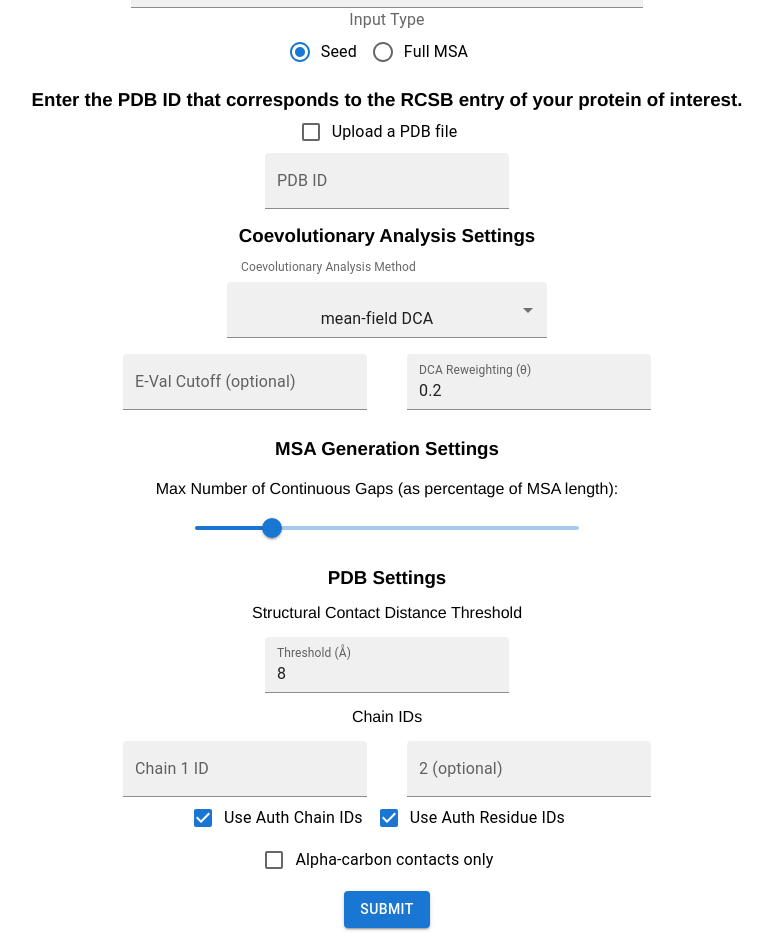
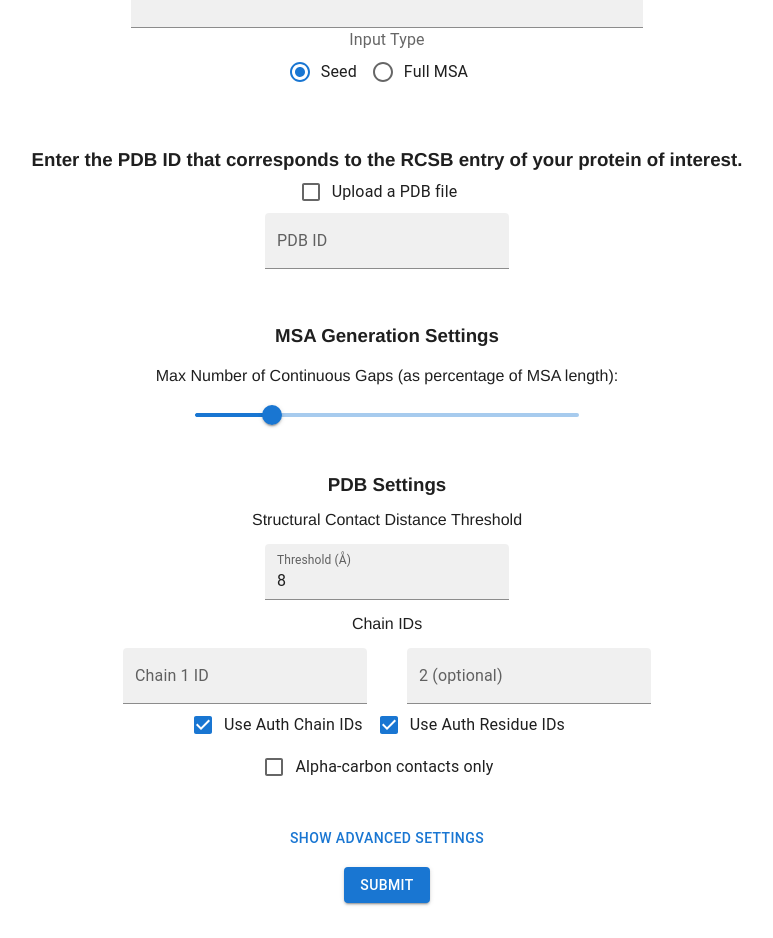
Before and after one commit to utdal/dcaServerFrontend, a React (Create React App) app: page /coevolving-pairs in a window 1280 px wide. Shown: the part 280-1218 px from the top of the page, without its empty margins (253-1026 px from the left). After the commit the page ends 1193 px from the top, so only its background shows below. Built offline with nearby package versions, Linux system fonts and the light colour scheme.

Commit message:
Advanced Settings Component

```diff
--- a/package.json
+++ b/package.json
@@ -5,7 +5,7 @@
   "dependencies": {
     "@emotion/react": "^11.14.0",
     "@emotion/styled": "^11.14.0",
-    "@fortawesome/fontawesome-svg-core": "^6.6.0",
+    "@fortawesome/fontawesome-svg-core": "^6.7.2",
     "@fortawesome/free-brands-svg-icons": "^6.6.0",
     "@fortawesome/free-solid-svg-icons": "^6.6.0",
     "@fortawesome/react-fontawesome": "^0.2.2",
--- a/src/App.css
+++ b/src/App.css
@@ -2,11 +2,11 @@
   box-sizing: border-box;
   margin:0px;
 }
-.App { text-align: center; min-height: 100vh; display: flex; flex-direction: column; font-family: Helvetica, Arial, sans-serif;}
+.App { text-align: center; min-height: 100vh; display: flex; flex-direction: column; font-family: Helvetica, Arial, sans-serif; color: #1f1f1f}
 .app-header {
   background-color: #e87500;
   margin-top: 30px;
-  color: black;
+  color: #1f1f1f	;
   position: fixed;
   width: 100%;
   height: 80px;
@@ -19,12 +19,12 @@
   grid-template-columns: 1fr 1fr;
   padding: 10px;
 }
-.container div.grid-title {
+.grid-title {
   grid-area: grid-title;
   display: flex;
   align-items: center;
 }
-.container div.grid-buttons {
+.grid-buttons {
   grid-area: grid-buttons;
   display: flex;
   align-items: center;
@@ -32,17 +32,17 @@
   margin-right: 20px;
 }
 
-.header-title { margin: 0; font-size: 20px; font-weight: bold; }
+.header-title {font-size: 20px; font-weight: bold; }
 nav ul { list-style-type: none; padding: 0; }
 nav li { display: inline; margin: 0 15px; font-weight: 600; cursor: pointer; }
 nav li.bold { font-weight: bold; }
 main { flex: 1; padding: 20px; padding-top: 80px; margin-bottom: 20px; }
 .web-servers { text-align: left; margin-top: 50px;}
 .web-servers h2 { margin-top: 0; }
-.web-servers hr { border: 1px solid #000; }
+.web-servers hr { border: 1px solid #1f1f1f; }
 .server-cards { display: flex; gap: 20px; flex-wrap: wrap; justify-content: center; margin-top: 30px;}
 
-footer { background-color:#e87500; padding: 10px 20px; border-top: 1px solid #ccc; display: flex; flex-direction: column; justify-content: center; align-items: center; font-size: 14px; box-shadow: 0 -2px 5px rgba(0,0,0,0.1); position: relative; }
+footer { background-color:#e87500; padding: 10px 20px; border-top: 1px solid #ccc; display: flex; flex-direction: column; align-items: center; font-size: 14px; box-shadow: 0 -2px 5px rgba(0,0,0,0.1);}
 .footer-content { display: flex; flex-direction: column; align-items: center; }
 .footer-left, .footer-right { display: flex; align-items: center; margin: 5px 0; }
 .footer-right a { text-decoration: none; color: #333; margin: 0 10px; display: flex; align-items: center; }
@@ -50,16 +50,7 @@ footer { background-color:#e87500; padding: 10px 20px; border-top: 1px solid #cc
 .footer-right a i { margin-right: 5px; }
 .footer-logo { margin-top: 10px; }
 .utd-logo { width: 150px; height: auto; }
+.nsf-logo{width: 80px; padding-left: 20px;}
 @media (min-width: 600px) { .footer-content { flex-direction: row; justify-content: space-between; width: 100%; } }
 a { text-decoration: none; color: inherit; }
 .hide-header-footer { display: none; }
-.server-image {
-  width: 100%;
-  height: 200px;
-  background-size: contain;
-  background-position: center;
-  background-repeat: no-repeat;
-  border-radius: 10px;
-}
-
-.full-page { flex: 1; display: flex; flex-direction: column; justify-content: center; align-items: center; }
--- /dev/null
+++ b/src/components/AdvancedSettings.css
@@ -0,0 +1,10 @@
+.advanced-settings-button{
+    border: none;
+    text-transform: none;
+    box-shadow: none;
+    padding: 5px 10px;
+}
+.advanced-settings-button:hover{
+    background-color: transparent;
+    color: inherit;
+}
--- /dev/null
+++ b/src/components/AdvancedSettings.js
@@ -0,0 +1,56 @@
+import React from 'react';
+import './AdvancedSettings.css'
+import { useState } from 'react';
+import {
+  Box,
+  Button,
+  Collapse,
+  Paper,
+  Tabs,
+  Tab,
+} from '@mui/material';
+function TabPanel({ children, value, index }) {
+  return (
+    <div hidden={value !== index}>
+      {value===index&&(<Box sx={{ mt: 2 }}>{children}</Box>)}
+    </div>
+  );
+}
+
+const AdvancedSettings = ({caSettings}) => {
+    const [display, SetDisplay] = useState(false);
+    const [tabIndex, SetTabIndex]= useState(0);
+    const handleDisplay=(e)=>{
+        e.preventDefault();
+        SetDisplay(!display);
+    }
+
+    return (
+        <Box sx={{display: 'flex', flexDirection: 'column', alignItems: 'center', mt: 4}}>
+            <Button className='advanced-settings-button' onClick={handleDisplay}>
+                {display ? 'Hide Advanced Settings' : 'Show Advanced Settings'}
+            </Button>
+            <div>
+                <Collapse in={display}>
+                    <Paper elevation={3} sx={{mt: 2, p: 3, width: '100%', maxWidth: 500, mx: 'auto', textAlign: 'left'}}>
+                        <Tabs
+                            value={tabIndex}
+                            onChange={(e, newValue) => SetTabIndex(newValue)}
+                            indicatorColor="primary"
+                            textColor="primary"
+                            variant="fullWidth"
+                        >
+                            <Tab label="Coevolutionary Analysis Settings" />
+                        </Tabs>
+
+                        <TabPanel value={tabIndex} index={0}>
+                            {caSettings}
+                        </TabPanel>
+                    </Paper>
+                </Collapse>
+            </div>
+        </Box>
+     );
+}
+
+export default AdvancedSettings;
--- a/src/components/TopBar.css
+++ b/src/components/TopBar.css
@@ -1,5 +1,5 @@
 .nav-bar {
-  background-color: rgb(0, 0, 0);
+  background-color: #1f1f1f	;
   width: 100%;
   height: 30px;
   position: fixed;
@@ -33,7 +33,7 @@
 
 .nav-links a:hover, .nav-links p:hover{
   background-color: #e4e4e4;
-  color: rgb(0, 0, 0);
+  color: #1f1f1f;
   cursor: pointer;
 }
 .lab-logo {
--- a/src/pages/CoevolvingPairs.js
+++ b/src/pages/CoevolvingPairs.js
@@ -17,6 +17,7 @@ import InputLabel from '@mui/material/InputLabel';
 import FormControl from '@mui/material/FormControl';
 import MenuItem from '@mui/material/MenuItem';
 import Slider from '@mui/material/Slider';
+import AdvancedSettings from '../components/AdvancedSettings';
 import PDBSettings from '../components/PDBSettings';
 import TopBar from '../components/TopBar';
 import { Link } from 'react-router-dom';
@@ -219,7 +220,7 @@ const CoevolvingPairs = () => {
         A Multiple Sequence Alignment provided or produced by a seed sequence that has been supplied is used as input for the coevolutionary model chosen.
         Finally, the pairs are returned, mapped to the protein structure of interest.'>
                 <Button variant='text'
-                sx={{
+                  sx={{
                   background: 'none',
                   border: 'none',
                   padding: 0,
@@ -235,7 +236,7 @@ const CoevolvingPairs = () => {
                 </Button>
               </Tooltip>
             </div>
-            <div style={{marginTop:"20px"}}>
+            <div style={{marginTop:"40px"}}>
             <MSAInput
               inputType={selectedFileTypes.Seed ? 'Seed' : 'MSA'}
               inputMSA={selectedFileTypes.Seed ? inputMSA : inputFile}
@@ -243,7 +244,7 @@ const CoevolvingPairs = () => {
               handleFileTypeChange={handleFileTypeChange}
             />
             </div>
-            <div>
+            <div style={{marginTop:'40px'}}>
             <PDBInput
               inputPDBID={inputPDBID}
               inputPDBFile={inputPDBFile}
@@ -252,38 +253,9 @@ const CoevolvingPairs = () => {
             />
             </div>
             <div>
-              <Box sx={{alignItems:'center'}}>
-              <h3>Coevolutionary Analysis Settings</h3>
-              <FormControl sx={{ width: '25%', marginTop:'20px'}}>
-                <InputLabel id="coevolutionary-analysis-method"
-                sx={{marginTop:'0px'}}
-                >
-                  Coevolutionary Analysis Method
-                </InputLabel>
-                <Select
-                  labelId="coevolutionary-analysis-method"
-                  id="analysis-method-select"
-                  value={analysisMethod}
-                  label="Coevolutionary Analysis Method"
-                  variant='filled'
-                  margin='200'
-                  onChange={handleAnalysisMethodChange}
-                  sx={{marginTop:'15px'}}
-                >
-                  <MenuItem value={'mfDCA'}>mean-field DCA</MenuItem>
-                  <MenuItem value={''}>More to Come!</MenuItem>
-                </Select>
-              </FormControl>
-              </Box>
-
-              {analysisMethod === 'mfDCA' ?
-                <MFDCASettings ECutoff={ECutoff} handleECutoffChange={handleECutoffChange} defaultTheta={defaultTheta} theta={theta} handleThetaChange={handleThetaChange} />
-                :
-                <></>
-              }
 
               {selectedFileTypes.Seed ? <>
-                <h3 style={{marginTop:'20px'}}> MSA Generation Settings </h3>
+                <h3 style={{marginTop:'40px'}}> MSA Generation Settings </h3>
                 <p style={{marginTop:'20px'}}>Max Number of Continuous Gaps (as percentage of MSA length):</p>
                   <Slider
                     defaultValue={defaultMaxGaps}
@@ -298,12 +270,46 @@ const CoevolvingPairs = () => {
               </> : undefined}
 
 
-              <h3 style={{marginTop:'20px'}}>PDB Settings</h3>
+              <h3 style={{marginTop:'40px'}}>PDB Settings</h3>
               <PDBSettings
                 distThresh={distThresh} handleDistThreshChange={handleDistThreshChange} caOnly={caOnly} handleCaOnlyChange={handleCaOnlyChange}
                 chain1={chain1} handleChain1Change={handleChain1Change} chain2={chain2} handleChain2Change={handleChain2Change}
                 isAuthChain={isAuthChain} handleIsAuthChainChange={handleIsAuthChainChange} isAuthResidue={isAuthResidue} handleIsAuthResidueChange={handleIsAuthResidueChange}
                 selectedPDBTypes={selectedPDBTypes} />
+              <AdvancedSettings
+                  caSettings={
+                  <>
+                    <p style={{justifyContent:'center', display:'flex'}}>Coevolutionary Analysis Method</p>
+                    <Box sx={{display:'flex', justifyContent:'center'}}>
+                    <Select
+                    labelId="coevolutionary-analysis-method"
+                    id="analysis-method-select"
+                    value={analysisMethod}
+                    label="Coevolutionary Analysis Method"
+                    variant='filled'
+                    margin='200'
+                    onChange={handleAnalysisMethodChange}
+                    inputProps={{
+                      sx: {
+                        padding: '10px 12px',
+                        display: 'flex',
+                        alignItems: 'center',
+                        justifyContent:'center'
+                      }
+                    }}
+                    sx={{minWidth:'100px',maxWidth:'auto',marginTop:'15px', height:'48px', alignItems:'center', display:'flex', border:'1px dotted black', paddingTop:'0px'}}
+                  >
+                    <MenuItem value={'mfDCA'} sx={{alignItems:'center', display:'flex'}}>mean-field DCA</MenuItem>
+                    <MenuItem value={''}>More to Come!</MenuItem>
+                  </Select>
+                  </Box>
+
+                  {analysisMethod === 'mfDCA' &&(
+                    <MFDCASettings ECutoff={ECutoff} handleECutoffChange={handleECutoffChange} defaultTheta={defaultTheta} theta={theta} handleThetaChange={handleThetaChange} />)
+                  }
+                </>
+                }
+              />
 
             <Button type="submit" variant="contained" color="primary" sx={{ mt: 2, margin: '10px 20px' }}>
               Submit
--- a/src/pages/SEECResults.jsx
+++ b/src/pages/SEECResults.js
@@ -27,7 +27,7 @@ const SEECResults = () => {
                     <SEECGraph/>
                 </div>
                 <div className="hmm-graph">
-                    <h2>HMM graph</h2>
+                    <h2>Hamiltonian</h2>
                 </div>
                 <div className="seec-analysis">
                     <h2>
```
Also changed, not shown: src/App.js (+6 -10 lines), src/components/ToggleBox.css (+8 -6 lines), src/pages/SEEC.js (renamed from src/pages/SEEC.jsx), 1 other file (tests, documents, lock files or other folders).
